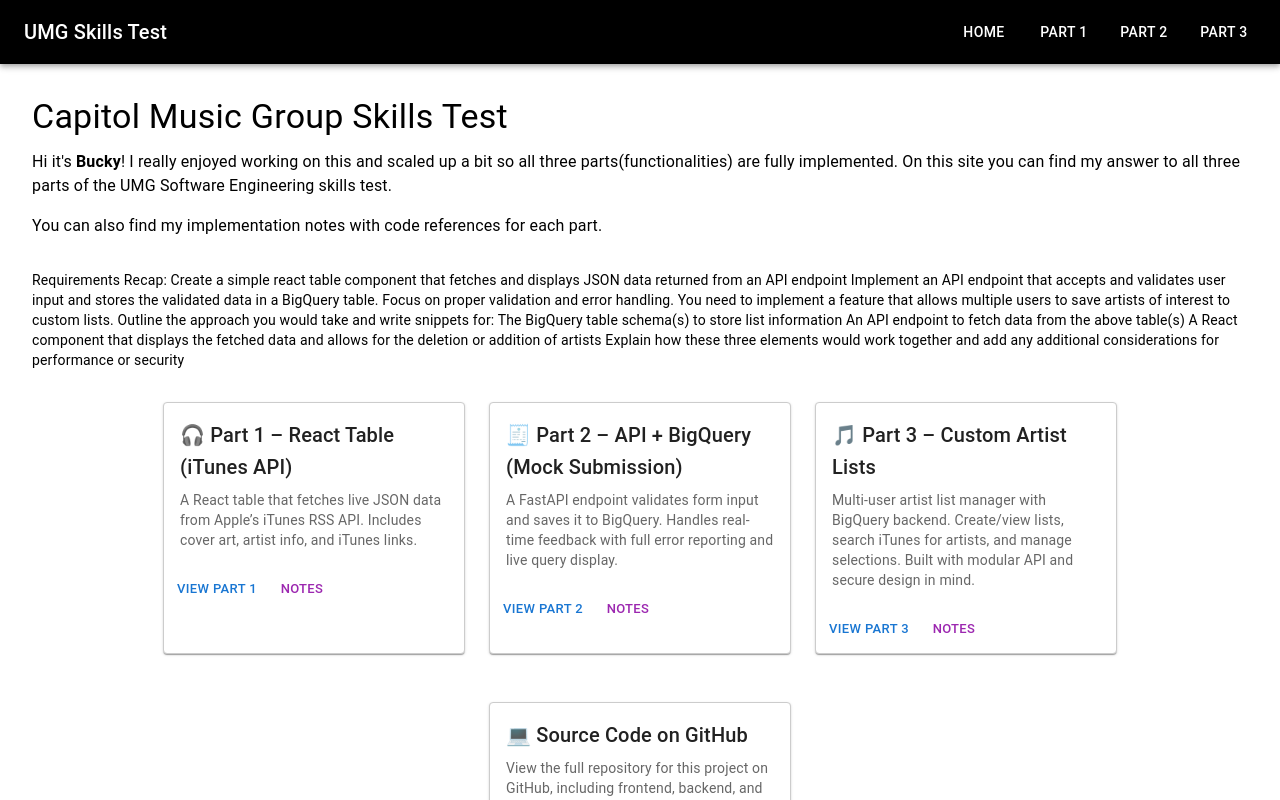
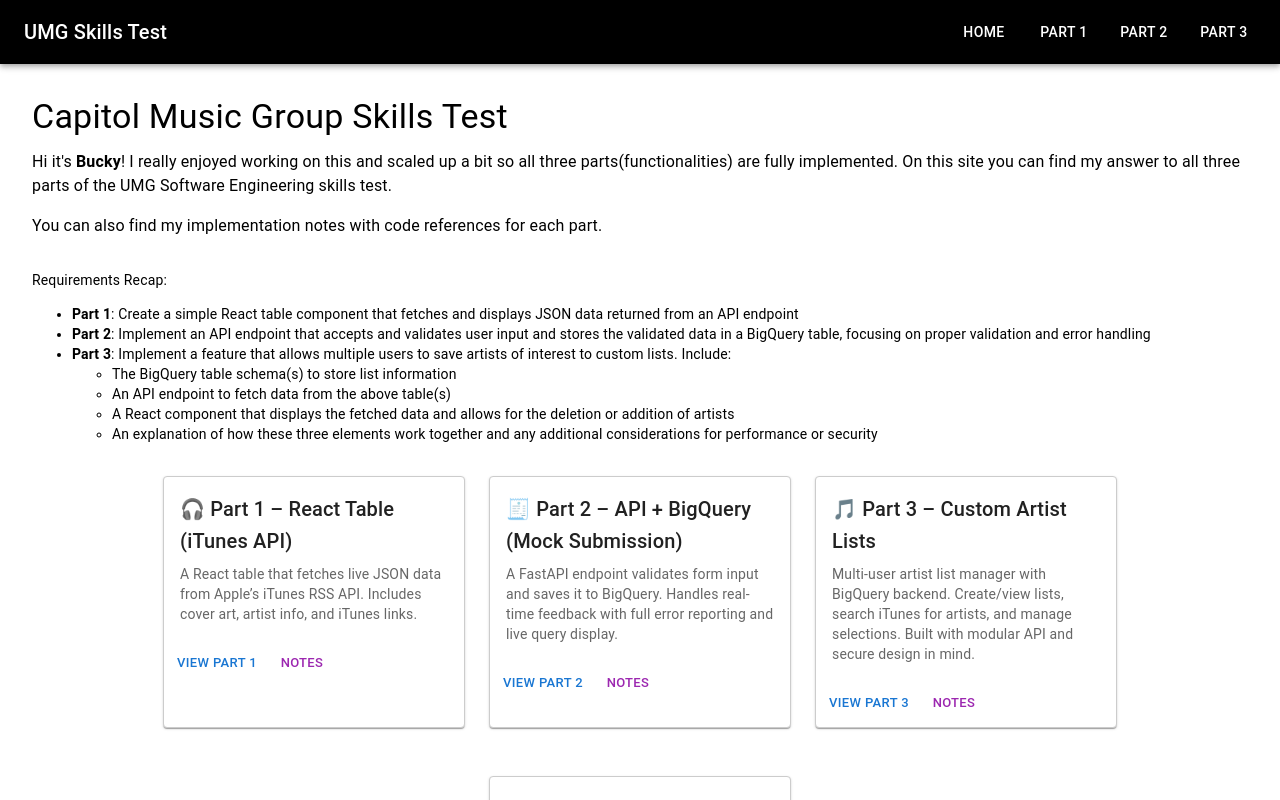
Before and after one commit to Buck0134/umg-skills-test, a React (Create React App) app in the folder frontend/: page / in a window 1280 px wide. Shown: the top 800 px of the page. Built offline with nearby package versions, Linux system fonts and the light colour scheme.

Commit message:
Update Home.jsx

```diff
--- a/frontend/src/pages/Home.jsx
+++ b/frontend/src/pages/Home.jsx
@@ -17,15 +17,19 @@
 
       <Typography variant="body2" sx={{ mb: 4 }}>
         Requirements Recap:
-
-        Create a simple react table component that fetches and displays JSON data returned from an API endpoint
-        Implement an API endpoint that accepts and validates user input and stores the validated data in a BigQuery table. Focus on proper validation and error handling.
-        You need to implement a feature that allows multiple users to save artists of interest to custom lists. Outline the approach you would take and write snippets for:
-        The BigQuery table schema(s) to store list information
-        An API endpoint to fetch data from the above table(s)
-        A React component that displays the fetched data and allows for the deletion or addition of artists
-
-        Explain how these three elements would work together and add any additional considerations for performance or security
+        <ul>
+          <li><strong>Part 1</strong>: Create a simple React table component that fetches and displays JSON data returned from an API endpoint</li>
+          <li><strong>Part 2</strong>: Implement an API endpoint that accepts and validates user input and stores the validated data in a BigQuery table, focusing on proper validation and error handling</li>
+          <li>
+            <strong>Part 3</strong>: Implement a feature that allows multiple users to save artists of interest to custom lists. Include:
+            <ul>
+              <li>The BigQuery table schema(s) to store list information</li>
+              <li>An API endpoint to fetch data from the above table(s)</li>
+              <li>A React component that displays the fetched data and allows for the deletion or addition of artists</li>
+              <li>An explanation of how these three elements work together and any additional considerations for performance or security</li>
+            </ul>
+          </li>
+        </ul>
       </Typography>
 
       <Box sx={{ display: 'flex', flexDirection: 'row', gap: 3, justifyContent: 'center', flexWrap: 'wrap' }}>
```
